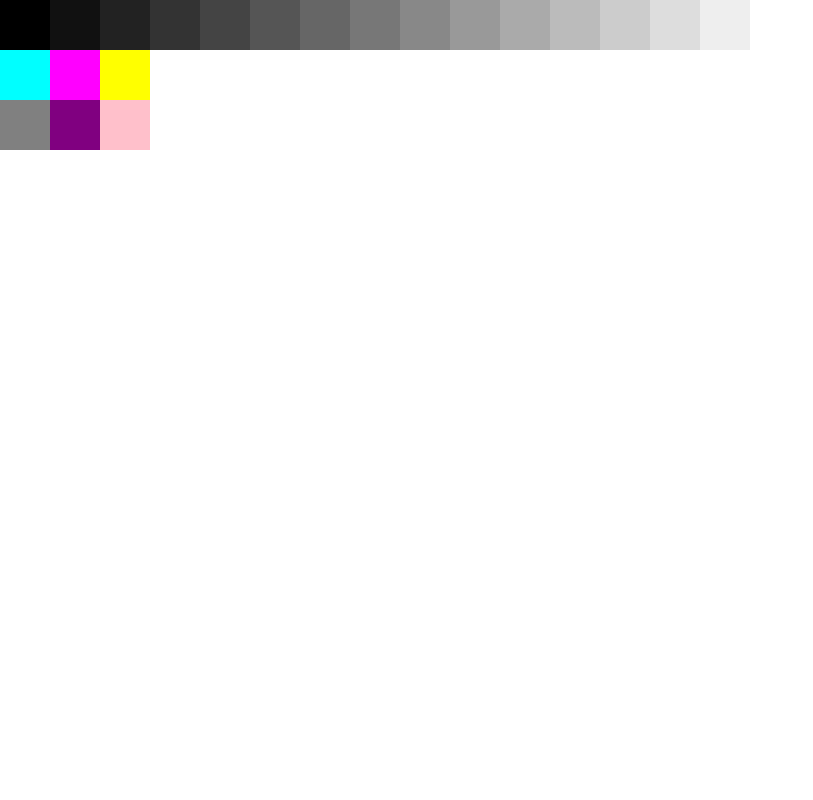
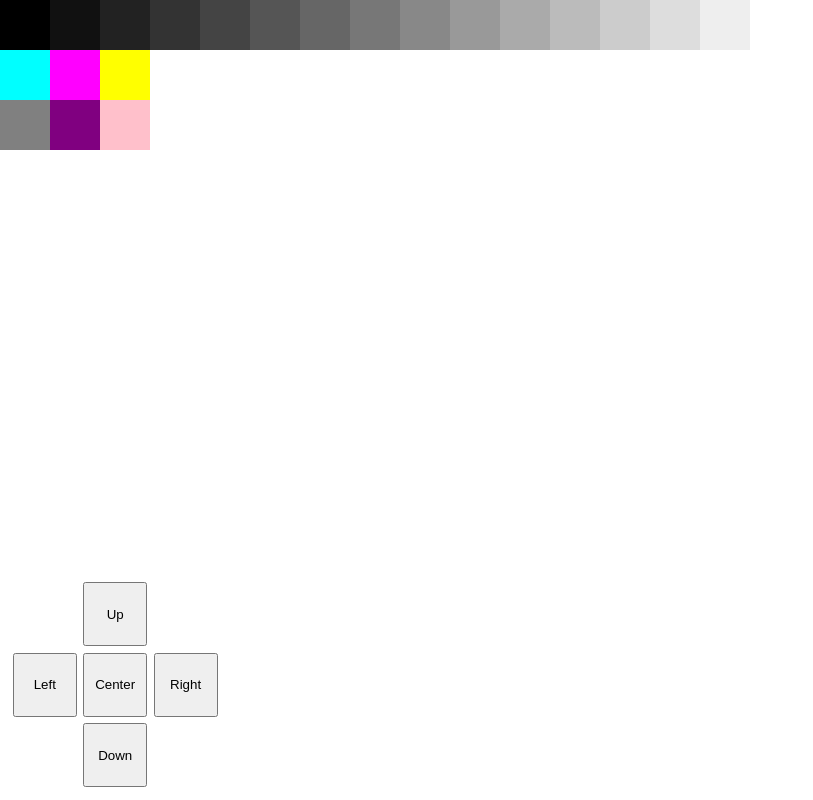
Before and after one commit to stef-the/2d-game-engine, a SvelteKit app: page / in a window 1280 px wide. Shown: the whole page, without its empty margins (0-813 px from the left). Built offline with nearby package versions, Linux system fonts and the light colour scheme.

Commit message:
optimise world translation + add touchscreen buttons (hopefully they work)

```diff
--- a/src/routes/+page.svelte
+++ b/src/routes/+page.svelte
@@ -1,6 +1,6 @@
 <script>
   import { controls, world, c } from "../lib/data.js";
-  import { onMount } from "svelte";
+  import { onMount, tick } from "svelte";
 
   // Set player position
   let pos = {
@@ -11,8 +11,32 @@
   // Set screen ratio (Allows for responsive design)
   let screenratio = 50;
 
-  // Store value for keys pressed
+  // Set tickrate
+  const tickrate = 10;
+
+  // Store and process value for keys pressed
   let keysDown = [];
+
+  function keyDownHandler(e) {
+    if (!keysDown.includes(e)) {
+      keysDown.push(e);
+    }
+  }
+  function keyUpHandler(e) {
+    keysDown.splice(keysDown.indexOf(e), 1);
+  }
+
+  // Store and process value for buttons pressed
+  let buttonsOver = [];
+
+  function mouseOverBtn(e) {
+    if (!buttonsOver.includes(e.target.id)) {
+      buttonsOver.push(e.target.id);
+    }
+  }
+  function mouseOutBtn(e) {
+    buttonsOver.splice(buttonsOver.indexOf(e.target.id), 1);
+  }
 
   // Handle game updates
   function update() {
@@ -56,7 +80,7 @@
   // Start game loop on mount
   onMount(() => {
     console.log("onMount successful");
-    repeatAsync(update, 10);
+    repeatAsync(update, tickrate);
     console.info("Game loop started");
   });
 </script>
@@ -65,37 +89,151 @@
 <svelte:body
   on:keydown={(e) => {
     // Handles on key down event
-    if (!keysDown.includes(e.key)) {
-      keysDown.push(e.key);
-    }
+    keyDownHandler(e.key);
   }}
   on:keyup={(e) => {
     // Handles on key up event
-    keysDown.splice(keysDown.indexOf(e.key), 1);
+    keyUpHandler(e.key);
+  }}
+  on:mousedown={() => {
+    // Handles on click event
+    for (const button of buttonsOver) {
+      switch (button) {
+        case "upBtn":
+          keyDownHandler(controls.moveUp);
+          break;
+        case "downBtn":
+          keyDownHandler(controls.moveDown);
+          break;
+        case "leftBtn":
+          keyDownHandler(controls.moveLeft);
+          break;
+        case "rightBtn":
+          keyDownHandler(controls.moveRight);
+          break;
+        case "centerBtn":
+          break;
+      }
+    }
+  }}
+  on:mouseup={() => {
+    for (const button of buttonsOver) {
+      switch (button) {
+        case "upBtn":
+          keyUpHandler(controls.moveUp);
+          break;
+        case "downBtn":
+          keyUpHandler(controls.moveDown);
+          break;
+        case "leftBtn":
+          keyUpHandler(controls.moveLeft);
+          break;
+        case "rightBtn":
+          keyUpHandler(controls.moveRight);
+          break;
+        case "centerBtn":
+          break;
+      }
+    }
   }}
   use:cssVariables={{ screenratio }}
 />
 
+<div class="buttonContainer">
+  <div id="directionalButtons" class="buttonContainer">
+    <button
+      id="upBtn"
+      on:mouseover={(e) => mouseOverBtn(e)}
+      on:focus={(e) => mouseOverBtn(e)}
+      on:mouseout={(e) => mouseOutBtn(e)}
+      on:blur={(e) => mouseOutBtn(e)}>Up</button
+    >
+    <button
+      id="downBtn"
+      on:mouseover={(e) => mouseOverBtn(e)}
+      on:focus={(e) => mouseOverBtn(e)}
+      on:mouseout={(e) => mouseOutBtn(e)}
+      on:blur={(e) => mouseOutBtn(e)}>Down</button
+    >
+    <button
+      id="leftBtn"
+      on:mouseover={(e) => mouseOverBtn(e)}
+      on:focus={(e) => mouseOverBtn(e)}
+      on:mouseout={(e) => mouseOutBtn(e)}
+      on:blur={(e) => mouseOutBtn(e)}>Left</button
+    >
+    <button
+      id="rightBtn"
+      on:mouseover={(e) => mouseOverBtn(e)}
+      on:focus={(e) => mouseOverBtn(e)}
+      on:mouseout={(e) => mouseOutBtn(e)}
+      on:blur={(e) => mouseOutBtn(e)}>Right</button
+    >
+    <button
+      id="centerBtn"
+      on:mouseover={(e) => mouseOverBtn(e)}
+      on:focus={(e) => mouseOverBtn(e)}
+      on:mouseout={(e) => mouseOutBtn(e)}
+      on:blur={(e) => mouseOutBtn(e)}>Center</button
+    >
+  </div>
+</div>
+
+<div id="player" />
+
 <!-- Render world -->
+<div
+  id="world"
+  style="top: {pos.y * (screenratio / -20)}px; left: {pos.x *
+    (screenratio / -20)}px;"
+>
   {#each world as world_column}
     {#each world_column as world_element}
       <div
         class="block"
-      id=""
         style="
         background-color: {world_element};
-        top: {world.indexOf(world_column) * screenratio -
-        pos.y * (screenratio / 20)}px;
-        left: {world_column.indexOf(world_element) * screenratio -
-        pos.x * (screenratio / 20)}px;"
+        top: {world.indexOf(world_column) * screenratio}px;
+        left: {world_column.indexOf(world_element) * screenratio}px;"
       />
     {/each}
   {/each}
+</div>
 
 <style>
+  #world {
+    position: fixed;
+  }
   .block {
     position: absolute;
     width: calc(var(--screenratio) * 1px);
     height: calc(var(--screenratio) * 1px);
   }
+
+  .buttonContainer button {
+    position: fixed;
+    height: 5vw;
+    width: 5vw;
+  }
+
+  #upBtn {
+    bottom: 12vw;
+    left: 6.5vw;
+  }
+  #downBtn {
+    bottom: 1vw;
+    left: 6.5vw;
+  }
+  #leftBtn {
+    bottom: 6.5vw;
+    left: 1vw;
+  }
+  #rightBtn {
+    bottom: 6.5vw;
+    left: 12vw;
+  }
+  #centerBtn {
+    bottom: 6.5vw;
+    left: 6.5vw;
+  }
 </style>
```
Lines whose indentation alone changed are shown as unchanged.
